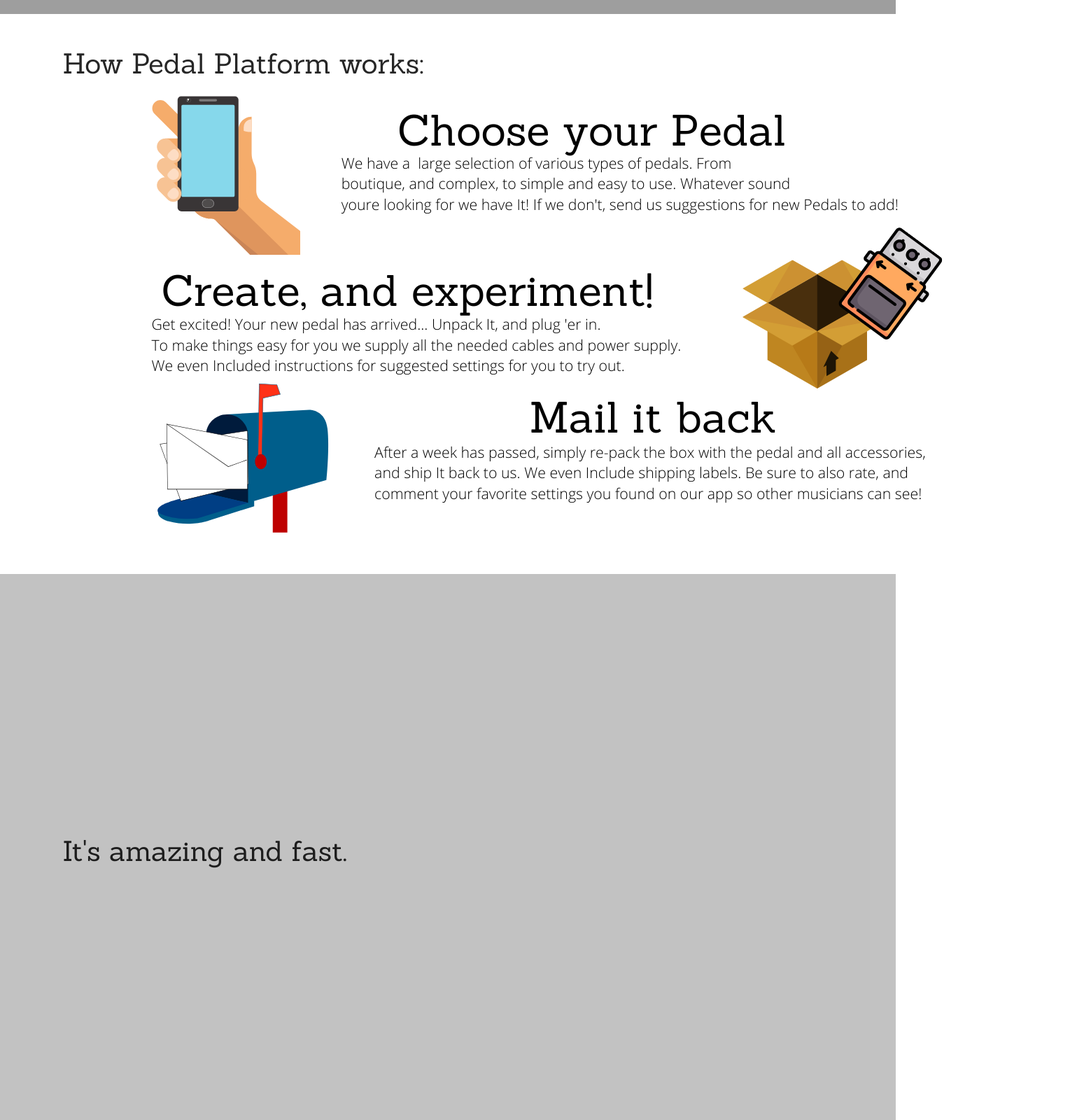
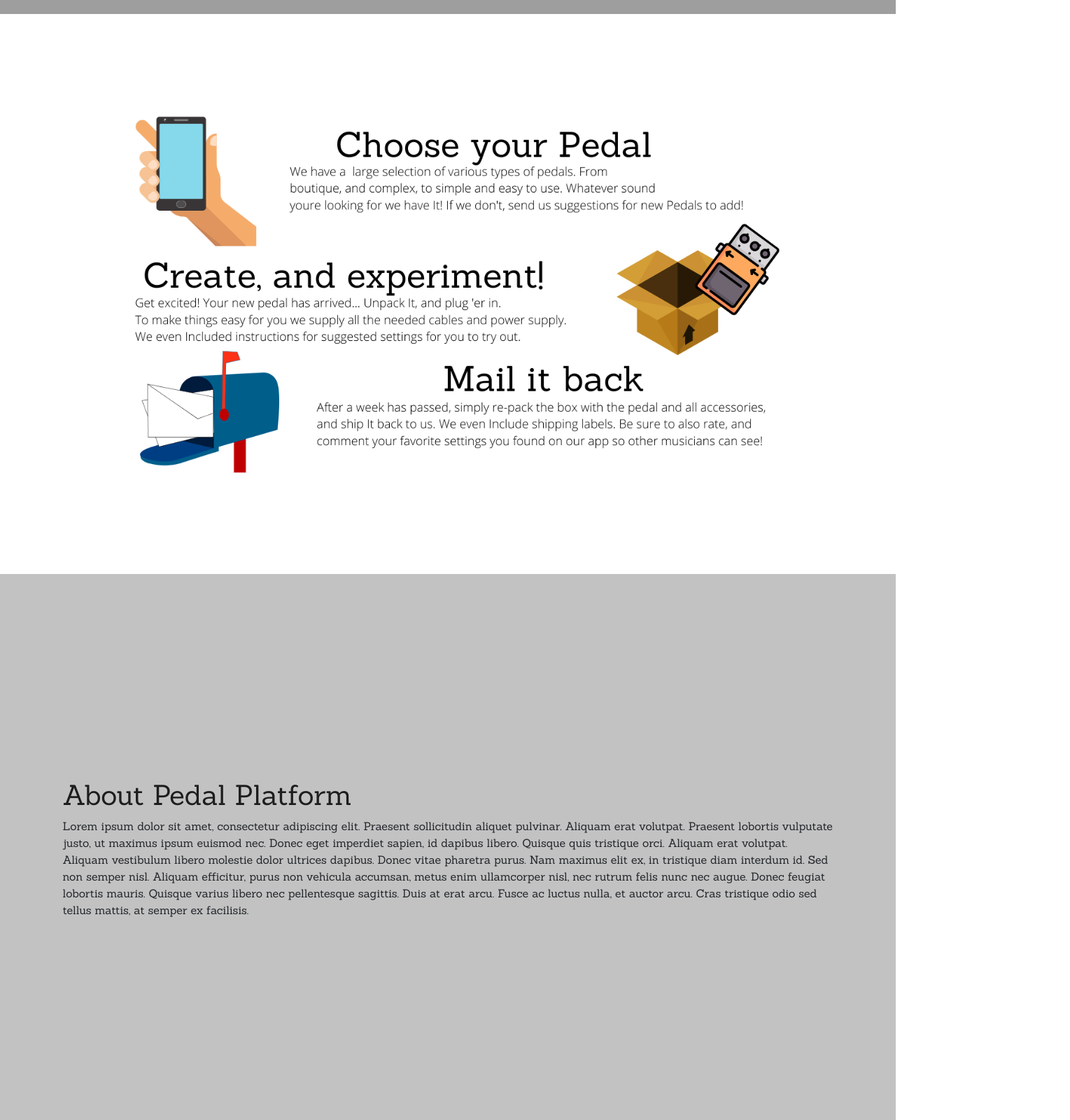
Before and after one commit to austinb847/pedal-platform-client, a React (Create React App) app: page / in a window 1280 px wide. Shown: the part 700-2300 px from the top of the page at 70% size, 1529 px wide, since content can reach past the window. Built offline with nearby package versions, Linux system fonts and the light colour scheme; no server answers; grey boxes are pictures that could not be loaded.

Commit message:
add about section to home page, update footer

```diff
--- a/src/components/Home.js
+++ b/src/components/Home.js
@@ -1,6 +1,7 @@
 import React from 'react'
 import Navigation from './Navigation'
 import instructionsImg from '../instructions.png'
+import phoneImg from '../7.png'
 import ImageFader from './ImageFader'
 import Button from 'react-bootstrap/Button'
 
@@ -18,25 +19,26 @@ function Home(props) {
 
       <section className="home-section">
         <div class="content">
-          <h1>How Pedal Platform works:</h1>
-          <img styles={{textAlign: "center"}}src={instructionsImg}></img>
+          <img className="how-to-image" src={instructionsImg}></img>
+        </div>
+      </section>
+
+      <section className="home-section">
+        <div class="about-content">
+          <h1>About Pedal Platform</h1>
+          <p>Lorem ipsum dolor sit amet, consectetur adipiscing elit. Praesent sollicitudin aliquet pulvinar. Aliquam erat volutpat. Praesent lobortis vulputate justo, ut maximus ipsum euismod nec. Donec eget imperdiet sapien, id dapibus libero. Quisque quis tristique orci. Aliquam erat volutpat. Aliquam vestibulum libero molestie dolor ultrices dapibus. Donec vitae pharetra purus.
+          Nam maximus elit ex, in tristique diam interdum id. Sed non semper nisl. Aliquam efficitur, purus non vehicula accumsan, metus enim ullamcorper nisl, nec rutrum felis nunc nec augue. Donec feugiat lobortis mauris. Quisque varius libero nec pellentesque sagittis. Duis at erat arcu. Fusce ac luctus nulla, et auctor arcu. Cras tristique odio sed tellus mattis, at semper ex facilisis.</p>
         </div>
       </section>
 
       <section className="home-section">
         <div class="content">
-          <h1>It's amazing and fast.</h1>
-        </div>
-      </section>
-
-      <section className="home-section">
-        <div class="content">
-          <h1>See the <a href="http://caniuse.com/#feat=viewport-units">browser support.</a></h1>
+          <h1>Contact us <a href="#">contact@pedalplatform.com</a></h1>
         </div>
       </section>
 
       <footer className="footer">
-        Made by <a href="https://www.twitter.com/ckor">@ckor</a>
+        Site by <a href="">@Austin Butler</a>
       </footer>
     </React.Fragment>
   )
```
